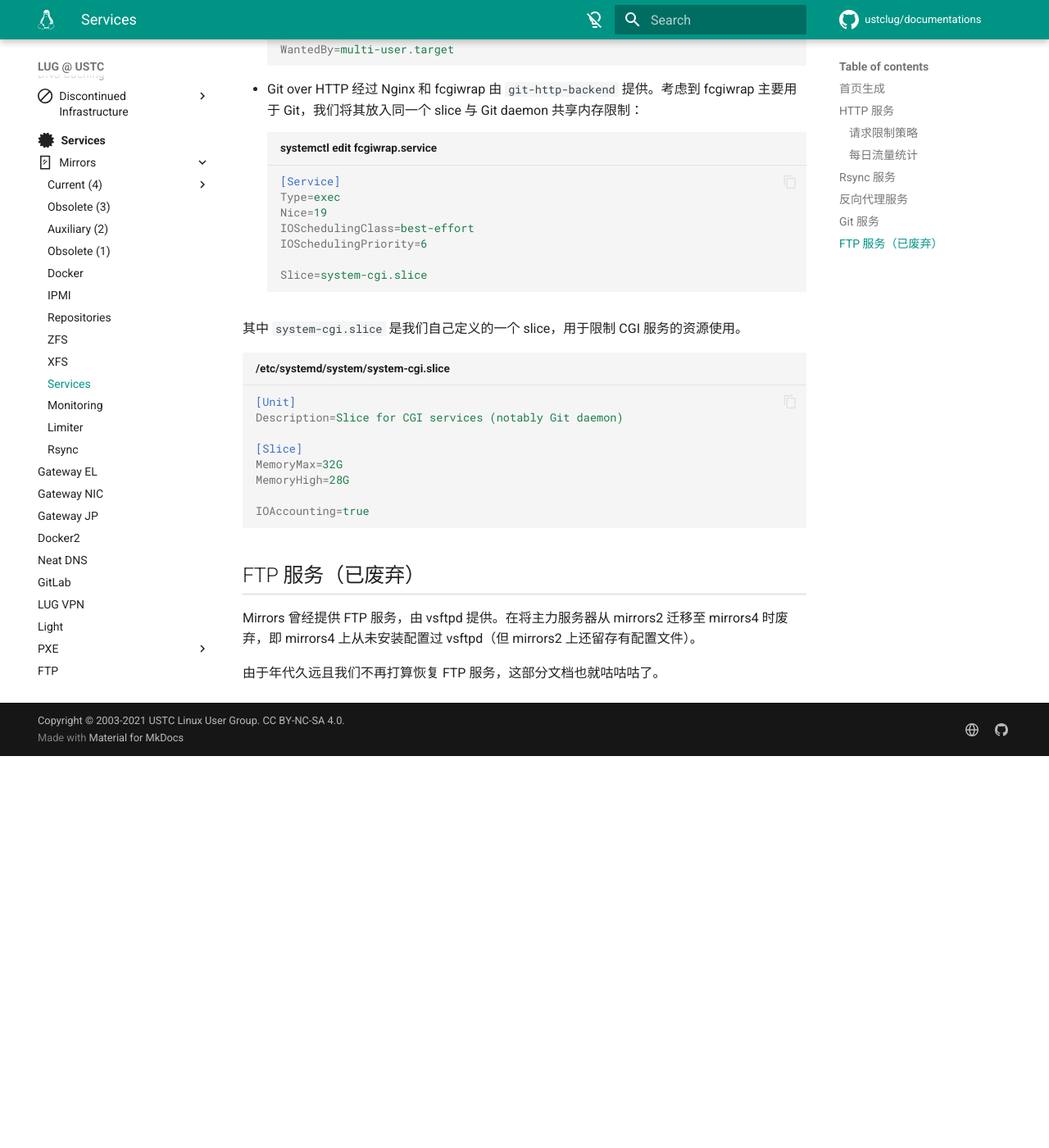
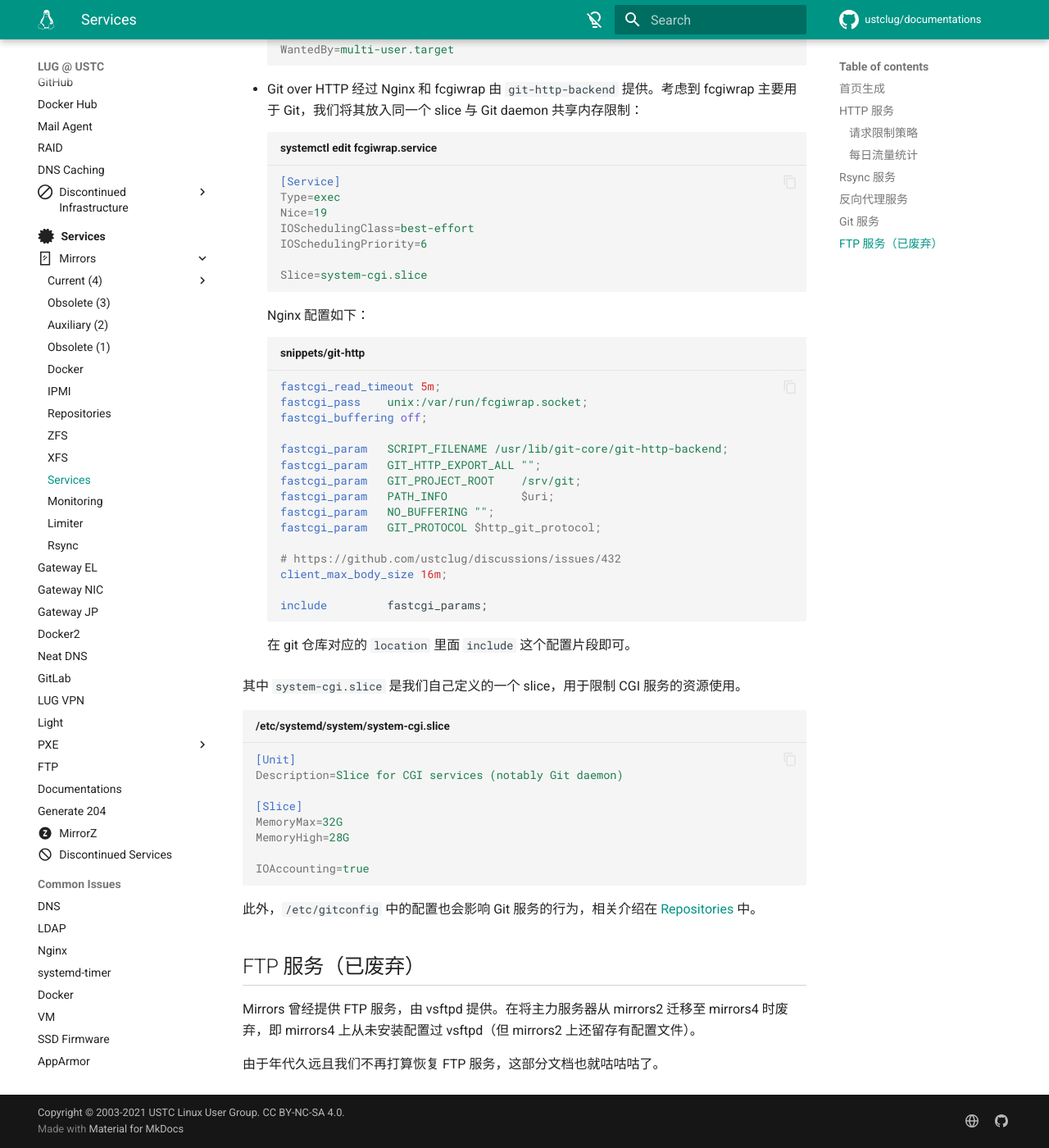
Before and after one commit to ustclug/documentations, an MkDocs documentation site: the page built from docs/services/mirrors/services.md, in a window 1280 px wide and 1400 px high, scrolled down 1857 px. Shown: the whole window at 82% size. Built offline with MkDocs 1.6.1 and Material for MkDocs 9.7.7, drawn with Linux system fonts in a browser that asks for light colours; comment, search, counter and statistics services are not loaded; before the commit the page ends 2779 px from its top, so only the background shows below that.

Commit message:
mirrors: Add nginx git (fcgiwrap) config

````diff
--- a/docs/services/mirrors/services.md
+++ b/docs/services/mirrors/services.md
@@ -79,6 +79,28 @@
     Slice=system-cgi.slice
     ```
 
+    Nginx 配置如下：
+
+    ```nginx title="snippets/git-http"
+    fastcgi_read_timeout 5m;
+    fastcgi_pass    unix:/var/run/fcgiwrap.socket;
+    fastcgi_buffering off;
+
+    fastcgi_param   SCRIPT_FILENAME /usr/lib/git-core/git-http-backend;
+    fastcgi_param   GIT_HTTP_EXPORT_ALL "";
+    fastcgi_param   GIT_PROJECT_ROOT    /srv/git;
+    fastcgi_param   PATH_INFO           $uri;
+    fastcgi_param   NO_BUFFERING "";
+    fastcgi_param   GIT_PROTOCOL $http_git_protocol;
+
+    # https://github.com/ustclug/discussions/issues/432
+    client_max_body_size 16m;
+
+    include         fastcgi_params;
+    ```
+
+    在 git 仓库对应的 `location` 里面 `include` 这个配置片段即可。
+
 其中 `system-cgi.slice` 是我们自己定义的一个 slice，用于限制 CGI 服务的资源使用。
 
 ```ini title="/etc/systemd/system/system-cgi.slice"
@@ -92,6 +114,8 @@
 IOAccounting=true
 ```
 
+此外，`/etc/gitconfig` 中的配置也会影响 Git 服务的行为，相关介绍在 [Repositories](./repos.md#git) 中。
+
 ## FTP 服务（已废弃）
 
 Mirrors 曾经提供 FTP 服务，由 vsftpd 提供。在将主力服务器从 mirrors2 迁移至 mirrors4 时废弃，即 mirrors4 上从未安装配置过 vsftpd（但 mirrors2 上还留存有配置文件）。
````
Also changed, not shown: docs/services/mirrors/repos.md (+1 -1 lines).
